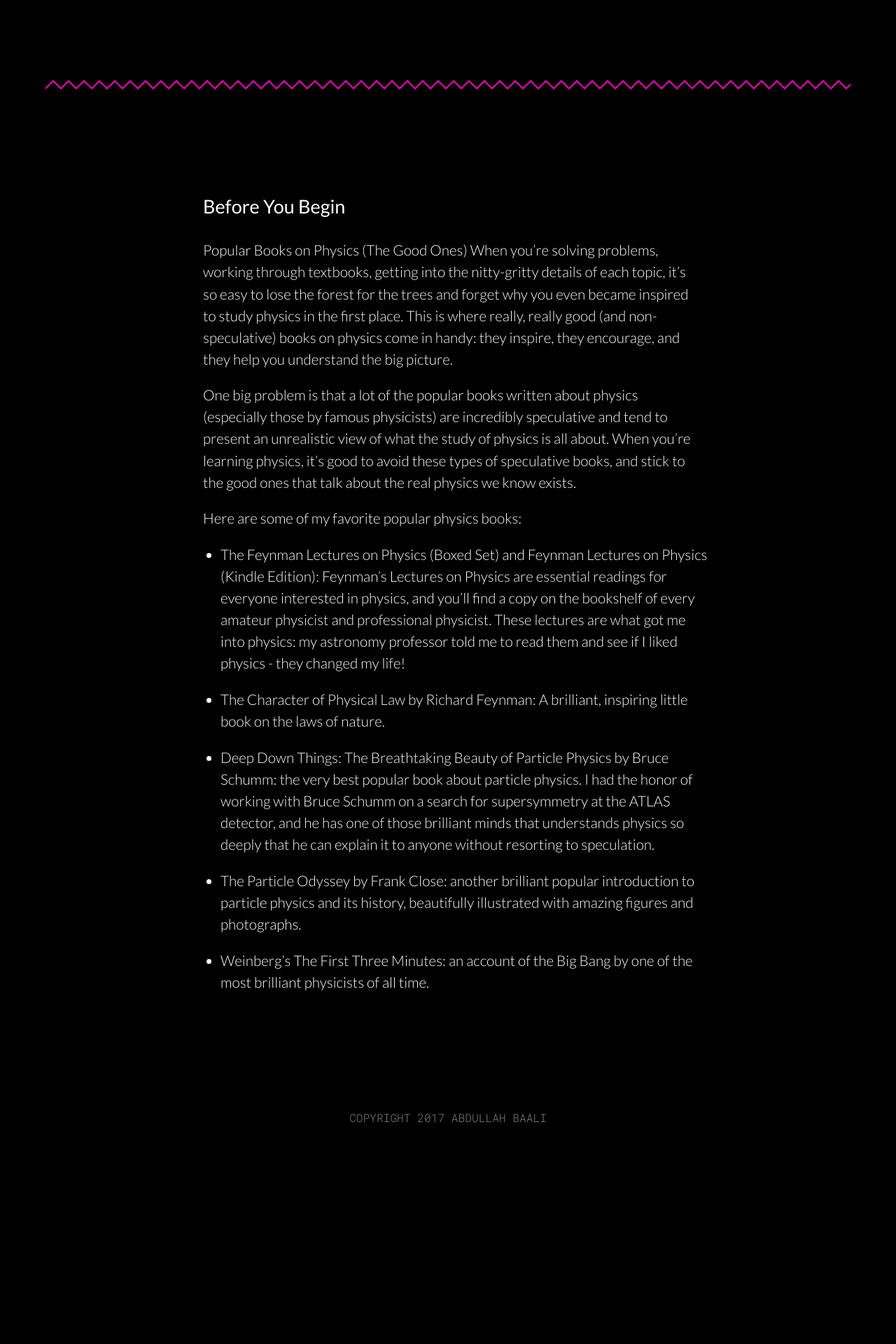
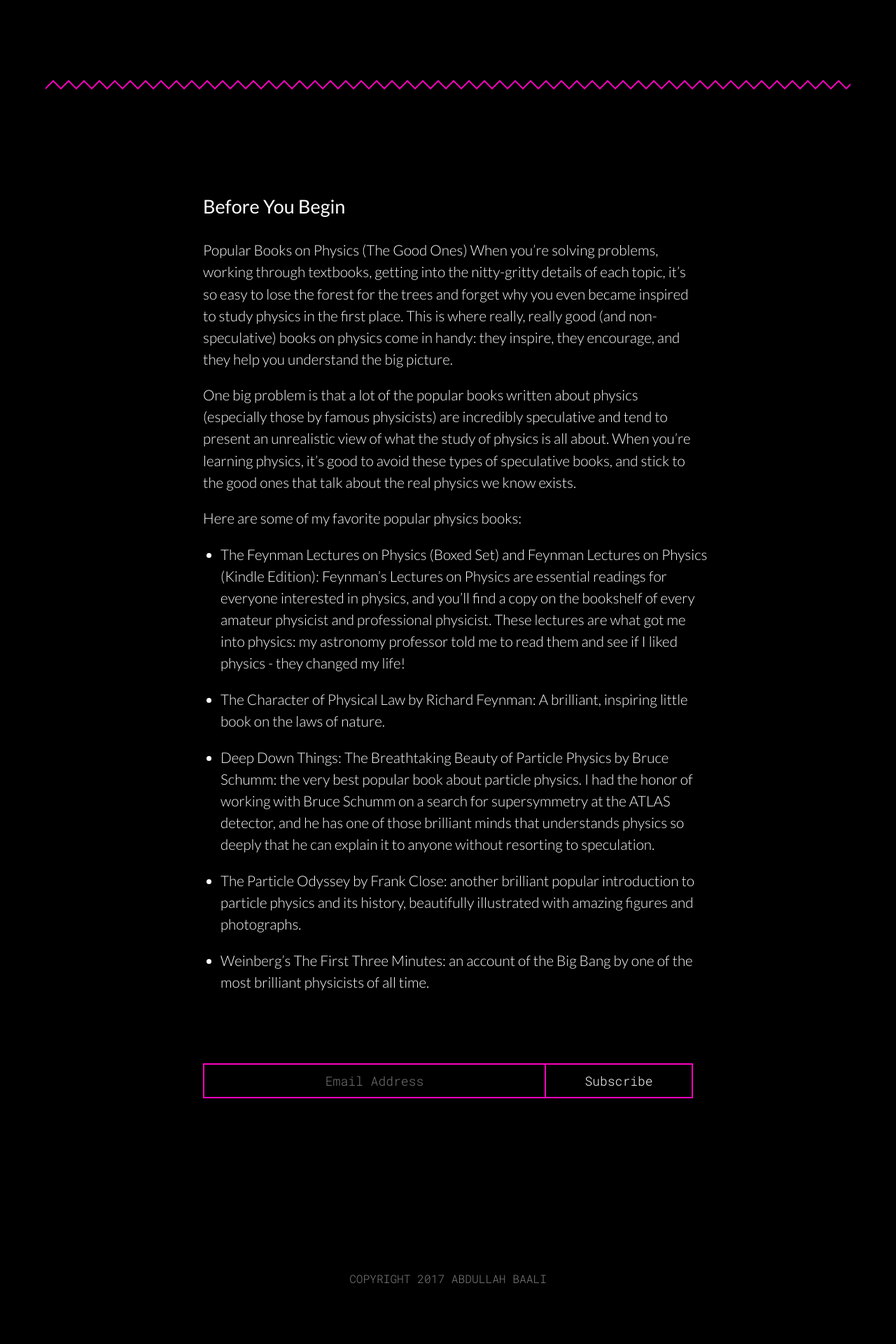
Before and after one commit to trufflesprouts/trufflesprouts.github.io, a Jekyll site: the page built from _posts/2017-03-17-so-you-want-to-learn-physics.markdown, in a window 1280 px wide. Shown: the part 1582-3502 px from the top of the page at 70% size. Built offline with Jekyll 4.4.1, drawn with Linux system fonts in a browser that asks for light colours; before the commit the page ends 3273 px from its top, so only the background shows below that.

Commit message:
added newsletter

```diff
--- /dev/null
+++ b/_includes/newsletter.html
@@ -0,0 +1,14 @@
+<!-- Begin MailChimp Signup Form -->
+
+<div id="mc_embed_signup">
+<form action="//github.us15.list-manage.com/subscribe/post?u=d04cfa81eabafe219ece088cb&amp;id=aa6c89ba8f" method="post" id="mc-embedded-subscribe-form" name="mc-embedded-subscribe-form" class="validate" target="_blank" novalidate>
+    <div id="mc_embed_signup_scroll">
+	<input type="email" value="" name="EMAIL" class="email" id="mce-EMAIL" placeholder="Email Address" required>
+    <!-- real people should not fill this in and expect good things - do not remove this or risk form bot signups-->
+    <div style="position: absolute; left: -5000px;" aria-hidden="true"><input type="text" name="b_d04cfa81eabafe219ece088cb_aa6c89ba8f" tabindex="-1" value=""></div>
+    <div class="clear"><input type="submit" value="Subscribe" name="subscribe" id="mc-embedded-subscribe" class="button"></div>
+    </div>
+</form>
+</div>
+
+<!--End mc_embed_signup-->
--- a/_layouts/blog.html
+++ b/_layouts/blog.html
@@ -18,6 +18,8 @@
       <p class="post-meta">→ {{ post.date | date: "%b %-d, %Y" }}</p>
     </li>
   {% endfor %}
+
+  {% include newsletter.html %}
 </ul>
 
 <!-- <p class="rss-subscribe">subscribe <a href="{{ "/feed.xml" | relative_url }}">via RSS</a></p> -->
--- a/_layouts/post.html
+++ b/_layouts/post.html
@@ -12,6 +12,8 @@
     {{ content }}
   </div>
 
+  {% include newsletter.html %}
+
   {% if site.disqus.shortname %}
     {% include disqus_comments.html %}
   {% endif %}
--- a/_posts/2017-03-17-so-you-want-to-learn-physics.markdown
+++ b/_posts/2017-03-17-so-you-want-to-learn-physics.markdown
@@ -6,7 +6,7 @@
 body {
   background-color: black;
 }
-*,a {
+*,a, input {
   color: white;
 }
 "
--- a/_sass/b-theme/_base.scss
+++ b/_sass/b-theme/_base.scss
@@ -16,7 +16,7 @@
 /**
  * Basic styling
  */
-body {
+body,input {
   font: $base-font-weight #{$font-size-1}/#{$base-line-height} $monospace-font;
   color: $text-color;
   background-color: $background-color;
--- a/_sass/b-theme/_components.scss
+++ b/_sass/b-theme/_components.scss
@@ -1,4 +1,5 @@
 @import
   "components/hamburger-icon",
-  "components/text-area"
+  "components/text-area",
+  "components/newsletter"
 ;
--- /dev/null
+++ b/_sass/b-theme/components/_newsletter.scss
@@ -0,0 +1,57 @@
+$signup-heigth: 50px;
+
+#mc_embed_signup {
+  position: relative;
+  height: 2* $signup-heigth;
+  max-width: $content-width;
+  margin: 100px auto;
+  input {
+    padding: 10px;
+  }
+  input.email {
+    box-sizing: border-box;
+    float: left;
+    width: 100%;
+    margin: 0;
+    border: none;
+    border: 2px solid $maginta-color;
+    height: $signup-heigth;
+    text-align: center;
+    background: transparent;
+  }
+  div.clear {
+    float: left;
+    width: 100%;
+    margin: 0;
+    height: $signup-heigth;
+  }
+  input.button {
+    box-sizing: border-box;
+    height: 100%;
+    width: 100%;
+    border: none;
+    background: transparent;
+    border: 2px solid $maginta-color;
+    border-top: 0;
+    &:hover {
+      background-color: $maginta-color;
+      color: white;
+      cursor: pointer;
+    }
+  }
+  @media screen and (min-width: $medium-screen) {
+    & {
+      height: $signup-heigth;
+    }
+    input.email {
+      width: 70%;
+    }
+    div.clear {
+      width: 30%;
+    }
+    input.button {
+      border-top: 2px solid $maginta-color;
+      border-left: 0;
+    }
+  }
+}
```
